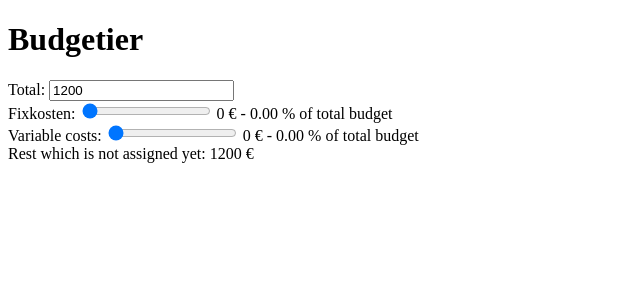
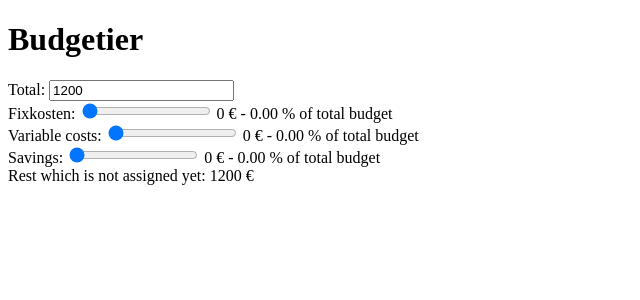
Before and after one commit to WendtOle/budgetier, a SvelteKit app: page / in a window 1280 px wide. Shown: the top 300 px of the page, without its empty margins (0-640 px from the left). Built offline with nearby package versions, Linux system fonts and the light colour scheme.

Commit message:
Update automatically

```diff
--- a/src/routes/+page.svelte
+++ b/src/routes/+page.svelte
@@ -1,13 +1,14 @@
 <script lang="ts">
-	import type { ChangeEventHandler } from 'svelte/elements';
-	import { total, fixCosts, variableCosts, rest } from '../store';
-
-	const onUpdateFixCosts = (value: any) => {
-		const rest = $total - value.target.value;
-		if (rest < $variableCosts) {
-			$variableCosts = rest;
-		}
-	};
+	import {
+		total,
+		fixCosts,
+		maxFixedCosts,
+		variableCosts,
+		maxVariableCosts,
+		rest,
+		savings,
+		maxSavings
+	} from '../store';
 </script>
 
 <svelte:head>
@@ -26,10 +27,10 @@
 		<input
 			type="range"
 			min="0"
-			max={$total}
+			max={$maxFixedCosts}
 			step="1"
 			bind:value={$fixCosts}
-			on:change={onUpdateFixCosts}
+			disabled={$maxFixedCosts === 0}
 		/>
 		{#if $total !== 0}
 			<span>{$fixCosts} € - {(($fixCosts / $total) * 100).toPrecision(3)} % of total budget</span>
@@ -37,13 +38,34 @@
 	</div>
 	<div class="row">
 		<label for="total">Variable costs:</label>
-		<input type="range" min="0" max={$total - $fixCosts} step="1" bind:value={$variableCosts} />
+		<input
+			type="range"
+			min="0"
+			max={$maxVariableCosts}
+			step="1"
+			bind:value={$variableCosts}
+			disabled={$maxVariableCosts === 0}
+		/>
 		{#if $total !== 0}
 			<span
 				>{$variableCosts} € - {(($variableCosts / $total) * 100).toPrecision(3)} % of total budget</span
 			>
 		{/if}
 	</div>
+	<div class="row">
+		<label for="total">Savings:</label>
+		<input
+			type="range"
+			min="0"
+			max={$maxSavings}
+			step="1"
+			bind:value={$savings}
+			disabled={$maxSavings === 0}
+		/>
+		{#if $total !== 0}
+			<span>{$savings} € - {(($savings / $total) * 100).toPrecision(3)} % of total budget</span>
+		{/if}
+	</div>
 	<div>
 		<span>Rest which is not assigned yet: {$rest} €</span>
 	</div>
--- a/src/store.ts
+++ b/src/store.ts
@@ -1,9 +1,33 @@
-import { derived, readable, writable } from 'svelte/store';
+import { derived, writable } from 'svelte/store';
 
 export const total = writable(1200);
 export const fixCosts = writable(0);
+export const maxFixedCosts = derived(total, ($total) => $total);
 export const variableCosts = writable(0);
-export const rest = derived(
+export const maxVariableCosts = derived(
+	[total, fixCosts],
+	([$total, $fixCosts]) => $total - $fixCosts
+);
+export const savings = writable(0);
+export const maxSavings = derived(
 	[total, fixCosts, variableCosts],
 	([$total, $fixCosts, $variableCosts]) => $total - $fixCosts - $variableCosts
 );
+export const rest = derived(
+	[total, fixCosts, variableCosts, savings],
+	([$total, $fixCosts, $variableCosts, $savings]) => $total - $fixCosts - $variableCosts - $savings
+);
+
+maxFixedCosts.subscribe((max) => {
+	fixCosts.update((currentFixCosts) => (currentFixCosts > max ? max : currentFixCosts));
+});
+
+maxVariableCosts.subscribe((max) => {
+	variableCosts.update((currentVariableCosts) =>
+		currentVariableCosts > max ? max : currentVariableCosts
+	);
+});
+
+maxSavings.subscribe((max) => {
+	savings.update((currentSavings) => (currentSavings > max ? max : currentSavings));
+});
```
